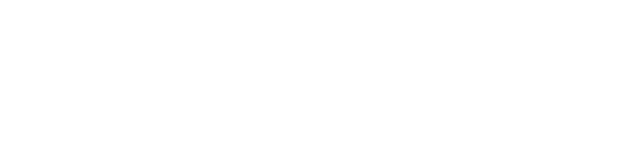
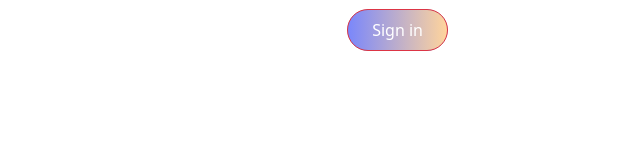
Before and after one commit to bbadrakh/CAS, a plain HTML site: page index.html in a window 1280 px wide. Shown: the whole page, without its empty margins (640-1280 px from the left). Drawn offline with nearby package versions, Linux system fonts and the light colour scheme.

Commit message:
sign-in-button

```diff
--- a/index.html
+++ b/index.html
@@ -4,10 +4,33 @@
     <meta charset="UTF-8" />
     <meta http-equiv="X-UA-Compatible" content="IE=edge" />
     <meta name="viewport" content="width=device-width, initial-scale=1.0" />
+    <link href="https://cdn.jsdelivr.net/npm/bootstrap@5.3.3/dist/css/bootstrap.min.css" rel="stylesheet" integrity="sha384-QWTKZyjpPEjISv5WaRU9OFeRpok6YctnYmDr5pNlyT2bRjXh0JMhjY6hW+ALEwIH" crossorigin="anonymous">
+    <link href="https://cdnjs.cloudflare.com/ajax/libs/font-awesome/6.7.2/css/all.min.css" rel="stylesheet">
     <title>Document</title>
     <link rel="stylesheet" href="./style.css" />
   </head>
   <body>
+    <div class="Background">
+      <div class="Header container-fluid py-3">
+
+        <div class="First d-flex justify-content-start">
+
+        </div>
+
+
+        <div class="Second d-flex justify-content-center">
+
+        </div>
+
+
+        <div class="Last d-flex justify-content-between align-items-center">
+          <a href="#" class="btn btn-primary border border-danger rounded-pill px-4 py-2 mybtn">
+            Sign in
+          </a>
+        </div>
+      </div>
+    </div>
+
     <script src="./app.js"></script>
   </body>
 </html>
--- a/style.css
+++ b/style.css
@@ -0,0 +1,9 @@
+.Last{
+    position: absolute;
+    top: 9px;
+    right: 15%;
+}
+
+.mybtn{
+    background-image: linear-gradient(to right, #7A87FB,#FFD49C);
+}
```
